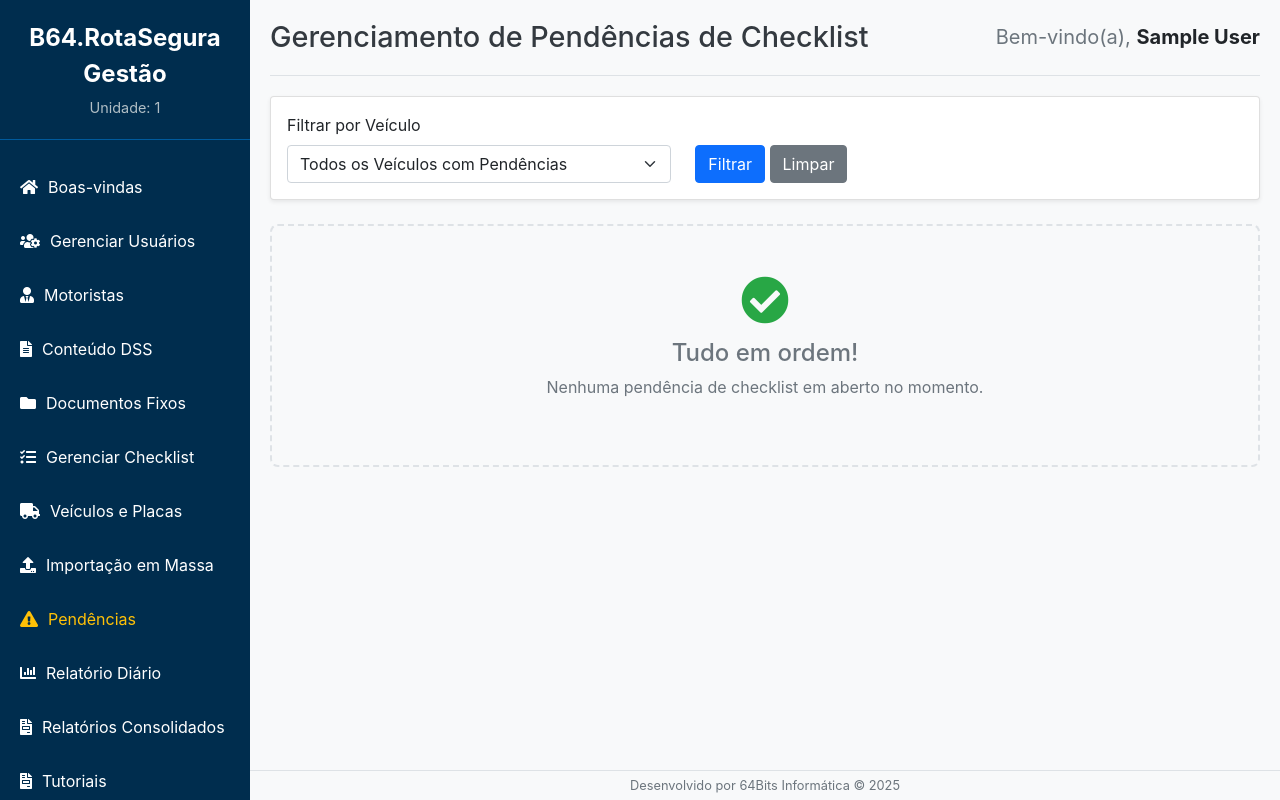
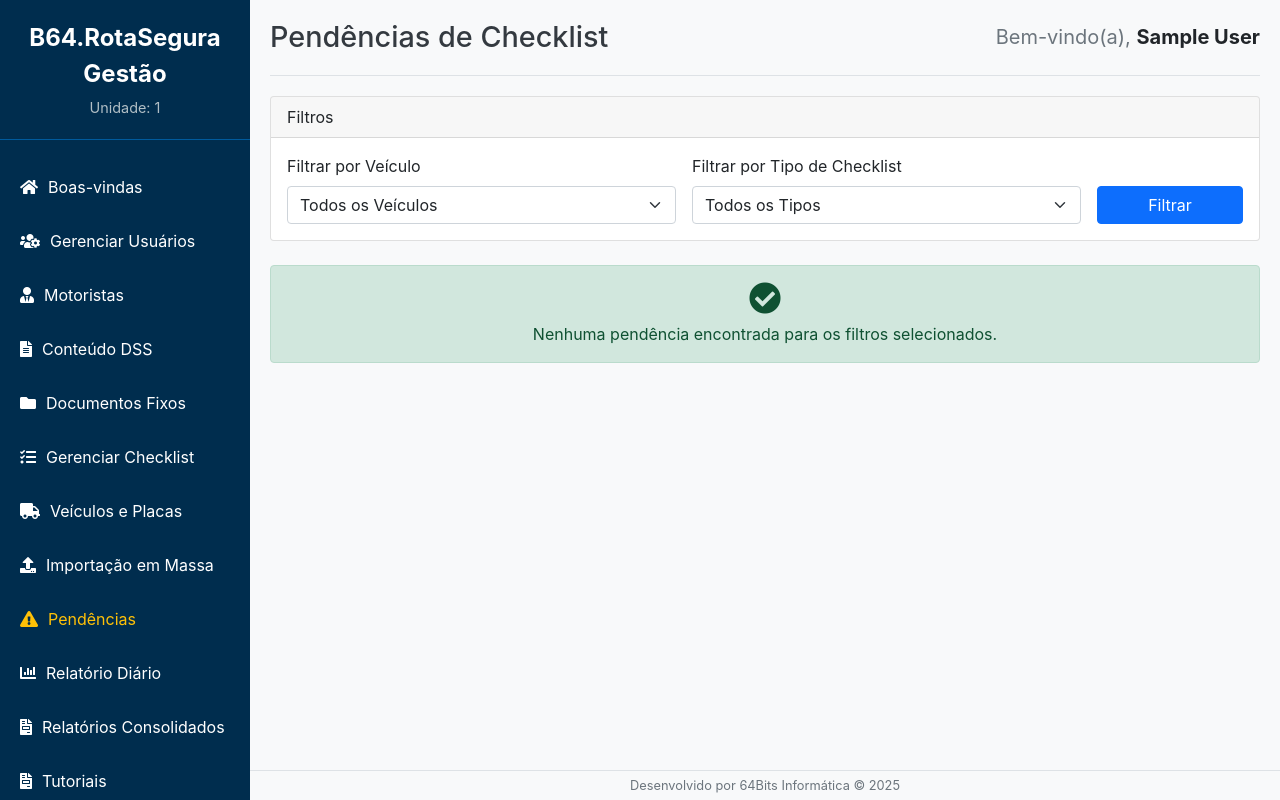
Before and after one commit to transp-admir/dss, a Flask app: page /admin/pendencias in a window 1280 px wide. Run offline with Flask 3, Linux system fonts and the light colour scheme; the visitor is signed in with stand-in values (Sample User, id 1).

Commit message:
adicao das pendencias do check mensa no painel e organizacao do template

```diff
--- a/app/routes.py
+++ b/app/routes.py
@@ -1421,7 +1421,7 @@ def excluir_documento(documento_id):
 #-----------------------------------------------------------------------
 
 # --- ROTAS DE GERENCIAMENTO DE PENDÊNCIAS (COM FILTRO DE UNIDADE) ---
-# Apague a função resolver_pendencia (se ainda existir) e substitua a gerenciar_pendencias por esta:
+# Substitua a função gerenciar_pendencias() inteira por este bloco corrigido:
 @admin_bp.route('/pendencias', methods=['GET', 'POST'])
 @login_required()
 def gerenciar_pendencias():
@@ -1438,14 +1438,12 @@ def gerenciar_pendencias():
             flash('Pendência não encontrada.', 'danger')
             return redirect(url_for('admin.gerenciar_pendencias'))
 
-        # --- APLICAÇÃO CORRETA DAS REGRAS DE SEGURANÇA (POST) ---
+        # Validações de segurança para a ação de resolver
         if user_role != 'admin':
-            # Regra 1: Usuário deve ser da mesma unidade da pendência.
             if user_unidade and (not pendencia.veiculo or pendencia.veiculo.unidade != user_unidade):
                 flash('Você não tem permissão para alterar pendências de outra unidade.', 'danger')
                 return redirect(url_for('admin.gerenciar_pendencias'))
 
-            # Regra 2: Se o usuário tiver um setor, ele só pode alterar pendências do seu setor.
             if user_setor and (not pendencia.item or pendencia.item.setor_responsavel != user_setor):
                 flash('Você não tem permissão para alterar pendências deste setor.', 'danger')
                 return redirect(url_for('admin.gerenciar_pendencias'))
@@ -1454,7 +1452,6 @@ def gerenciar_pendencias():
             flash('Esta pendência não está mais com o status PENDENTE.', 'warning')
             return redirect(url_for('admin.gerenciar_pendencias'))
 
-        # Atualiza os dados da pendência
         pendencia.status = request.form.get('status')
         pendencia.observacao_admin = request.form.get('observacao_admin')
         pendencia.numero_os = request.form.get('numero_os')
@@ -1462,50 +1459,65 @@ def gerenciar_pendencias():
         db.session.commit()
 
         flash(f'Pendência do veículo {pendencia.veiculo.nome_conjunto} foi atualizada com sucesso.', 'success')
-        return redirect(url_for('admin.gerenciar_pendencias'))
+        return redirect(request.referrer or url_for('admin.gerenciar_pendencias'))
 
     # --- LÓGICA PARA EXIBIR A LISTA DE PENDÊNCIAS (MÉTODO GET) ---
-    query = Pendencia.query.filter(Pendencia.status == 'PENDENTE')
-
-    # --- APLICAÇÃO CORRETA DAS REGRAS DE SEGURANÇA (GET) ---
+
+    # 1. Inicia a consulta e une todas as tabelas necessárias de uma vez para evitar ambiguidade.
+    query = Pendencia.query.join(
+        Veiculo, Pendencia.veiculo_id == Veiculo.id
+    ).join(
+        ChecklistItem, Pendencia.item_id == ChecklistItem.id
+    ).join(
+        Checklist, ChecklistItem.checklist_id == Checklist.id
+    )
+
+    # 2. Aplica o filtro de status padrão.
+    query = query.filter(Pendencia.status == 'PENDENTE')
+
+    # 3. Aplica os filtros de segurança com base no perfil do usuário.
     if user_role != 'admin':
-        query = query.join(Veiculo, Pendencia.veiculo_id == Veiculo.id)
-        # Regra 1: Filtra pela unidade do usuário.
         if user_unidade:
             query = query.filter(Veiculo.unidade == user_unidade)
-
-        # Regra 2: Se o usuário tiver um setor, filtra também pelo setor.
         if user_setor:
-            query = query.join(ChecklistItem, Pendencia.item_id == ChecklistItem.id)\
-                         .filter(ChecklistItem.setor_responsavel == user_setor)
-
-    # Filtra por um veículo específico do dropdown (lógica mantida)
+            query = query.filter(ChecklistItem.setor_responsavel == user_setor)
+
+    # 4. Captura e aplica os filtros da interface do usuário.
     veiculo_id_str = request.args.get('veiculo_id')
-    veiculo_id = int(veiculo_id_str) if veiculo_id_str else None
-    if veiculo_id:
-        query = query.filter(Pendencia.veiculo_id == veiculo_id)
-
+    tipo_selecionado = request.args.get('tipo_checklist')
+
+    if veiculo_id_str:
+        query = query.filter(Pendencia.veiculo_id == int(veiculo_id_str))
+
+    if tipo_selecionado and tipo_selecionado != 'todos':
+        query = query.filter(Checklist.tipo == tipo_selecionado)
+
+    # 5. Executa a consulta e prepara os dados para o template.
     pendencias = query.order_by(Pendencia.data_criacao.desc()).all()
 
-    # Agrupa pendências por veículo para a exibição (lógica mantida)
     pendencias_agrupadas = defaultdict(list)
     for pendencia in pendencias:
         if pendencia.veiculo:
             pendencias_agrupadas[pendencia.veiculo].append(pendencia)
 
-    # Popula o dropdown de veículos (lógica mantida, já estava correta)
+    # 6. Popula os dropdowns de filtro.
     veiculos_query = Veiculo.query.order_by(Veiculo.nome_conjunto)
     if user_role != 'admin' and user_unidade:
         veiculos_query = veiculos_query.filter(Veiculo.unidade == user_unidade)
-
     todos_veiculos = veiculos_query.all()
+
+    tipos_checklist_db = db.session.query(Checklist.tipo).distinct().order_by(Checklist.tipo).all()
+    tipos_checklist = [tipo[0] for tipo in tipos_checklist_db]
 
     return render_template(
         'admin_pendencias.html',
         pendencias_agrupadas=pendencias_agrupadas,
         todos_veiculos=todos_veiculos,
-        veiculo_selecionado_id=veiculo_id
+        veiculo_selecionado_id=int(veiculo_id_str) if veiculo_id_str else None,
+        tipos_checklist=tipos_checklist,
+        tipo_selecionado=tipo_selecionado
     )
+
 
 
 
--- a/app/templates/admin_pendencias.html
+++ b/app/templates/admin_pendencias.html
@@ -2,83 +2,65 @@
 
 {% block title %}Gerenciar Pendências{% endblock %}
 
-{% block header %}Gerenciamento de Pendências de Checklist{% endblock %}
+{% block header %}Pendências de Checklist{% endblock %}
 
 {% block content %}
-<style>
-    .accordion-button {
-        font-weight: 500;
-    }
-    .badge {
-        font-size: 0.9em;
-    }
-    .table-sm th, .table-sm td {
-        padding: 0.5rem;
-        vertical-align: middle;
-    }
-    .empty-state {
-        text-align: center;
-        padding: 50px 20px;
-        color: #6c757d;
-        border: 2px dashed #dee2e6;
-        border-radius: 8px;
-        background-color: #f8f9fa;
-    }
-    .empty-state i {
-        font-size: 3rem;
-        margin-bottom: 15px;
-        color: #28a745;
-    }
-    .alert-secondary h6 {
-        color: #383d41;
-    }
-</style>
-
-<!-- Filtro por Veículo -->
-<div class="card shadow-sm mb-4">
+<div class="card">
+    <div class="card-header">
+        Filtros
+    </div>
     <div class="card-body">
-        <form method="GET" action="{{ url_for('admin.gerenciar_pendencias') }}">
-            <div class="row align-items-end">
+        <form method="GET" action="{{ url_for('admin.gerenciar_pendencias') }}" class="row g-3 align-items-end">
             <div class="col-md-5">
                 <label for="veiculo_id" class="form-label">Filtrar por Veículo</label>
                 <select name="veiculo_id" id="veiculo_id" class="form-select">
-                        <option value="">Todos os Veículos com Pendências</option>
+                    <option value="">Todos os Veículos</option>
                     {% for v in todos_veiculos %}
-                            <option value="{{ v.id }}" {% if v.id == veiculo_selecionado_id %}selected{% endif %}>
-                                {{ v.nome_conjunto }}
-                            </option>
+                        <option value="{{ v.id }}" {% if v.id == veiculo_selecionado_id %}selected{% endif %}>{{ v.nome_conjunto }}</option>
                     {% endfor %}
                 </select>
             </div>
-                <div class="col-md-3">
-                    <button type="submit" class="btn btn-primary">Filtrar</button>
-                    <a href="{{ url_for('admin.gerenciar_pendencias') }}" class="btn btn-secondary">Limpar</a>
+
+            {# NOVO FILTRO POR TIPO DE CHECKLIST #}
+            <div class="col-md-5">
+                <label for="tipo_checklist" class="form-label">Filtrar por Tipo de Checklist</label>
+                <select name="tipo_checklist" id="tipo_checklist" class="form-select">
+                    <option value="todos" {% if not tipo_selecionado or tipo_selecionado == 'todos' %}selected{% endif %}>Todos os Tipos</option>
+                    {% for tipo in tipos_checklist %}
+                        <option value="{{ tipo }}" {% if tipo == tipo_selecionado %}selected{% endif %}>{{ tipo }}</option>
+                    {% endfor %}
+                </select>
             </div>
+
+            <div class="col-md-2">
+                <button type="submit" class="btn btn-primary w-100">Filtrar</button>
             </div>
         </form>
     </div>
 </div>
 
-
+<div class="mt-4">
     {% if not pendencias_agrupadas %}
-    <div class="empty-state">
-        <i class="fas fa-check-circle"></i>
-        <h4>Tudo em ordem!</h4>
-        <p>Nenhuma pendência de checklist em aberto no momento.</p>
+        <div class="alert alert-success text-center">
+            <i class="fas fa-check-circle fa-2x mb-2"></i>
+            <p class="mb-0">Nenhuma pendência encontrada para os filtros selecionados.</p>
         </div>
     {% else %}
-    <div class="accordion" id="pendenciasAccordion">
+        <div class="accordion" id="accordionPendencias">
             {% for veiculo, pendencias in pendencias_agrupadas.items() %}
                 <div class="accordion-item">
                     <h2 class="accordion-header" id="heading-{{ veiculo.id }}">
-                    <button class="accordion-button" type="button" data-bs-toggle="collapse" data-bs-target="#collapse-{{ veiculo.id }}" aria-expanded="true" aria-controls="collapse-{{ veiculo.id }}">
-                        <strong>{{ veiculo.nome_conjunto }}</strong>
-                        <span class="ms-3 badge bg-danger">{{ pendencias|length }} Pendência(s)</span>
+                        {# 1. O botão agora começa colapsado (aria-expanded="false" e class="collapsed") #}
+                        <button class="accordion-button collapsed" type="button" data-bs-toggle="collapse" data-bs-target="#collapse-{{ veiculo.id }}" aria-expanded="false" aria-controls="collapse-{{ veiculo.id }}">
+                            <span class="fw-bold me-3">{{ veiculo.nome_conjunto }}</span>
+                            <span class="badge bg-danger">{{ pendencias|length }} Pendência(s)</span>
                         </button>
                     </h2>
-                <div id="collapse-{{ veiculo.id }}" class="accordion-collapse collapse show" aria-labelledby="heading-{{ veiculo.id }}" data-bs-parent="#pendenciasAccordion">
+                    {# 2. O conteúdo do acordeão não tem mais a classe "show" para começar fechado #}
+                    <div id="collapse-{{ veiculo.id }}" class="accordion-collapse collapse" aria-labelledby="heading-{{ veiculo.id }}" data-bs-parent="#accordionPendencias">
                         <div class="accordion-body">
-                        <table class="table table-sm table-hover">
+                            <div class="table-responsive">
+                                <table class="table table-hover table-striped">
                                     <thead>
                                         <tr>
                                             <th>Data</th>
@@ -92,77 +74,58 @@
                                         {% for pendencia in pendencias %}
                                             <tr>
                                                 <td>{{ pendencia.data_criacao.strftime('%d/%m/%Y %H:%M') }}</td>
-                                        <td>{{ pendencia.item.texto }}</td>
-                                        <td><em>"{{ pendencia.resposta_abertura.observacao or 'N/A' }}"</em></td>
-                                        <td>{{ pendencia.resposta_abertura.preenchimento.motorista.nome }}</td>
+                                                <td>
+                                                    {{ pendencia.item.texto if pendencia.item else 'Item não encontrado' }}
+                                                    <br>
+                                                    <small class="text-muted">({{ pendencia.item.checklist.tipo if pendencia.item and pendencia.item.checklist else 'Tipo desconhecido' }})</small>
+                                                </td>
+                                                <td>{{ pendencia.resposta_abertura.observacao if pendencia.resposta_abertura else 'N/A' }}</td>
+                                                <td>{{ pendencia.resposta_abertura.preenchimento.motorista.nome if pendencia.resposta_abertura and pendencia.resposta_abertura.preenchimento and pendencia.resposta_abertura.preenchimento.motorista else 'Motorista não encontrado' }}</td>
                                                 <td class="text-center">
-                                            <button type="button" class="btn btn-warning btn-sm" data-bs-toggle="modal" data-bs-target="#resolverModal-{{ pendencia.id }}">
+                                                    <button type="button" class="btn btn-warning btn-sm" data-bs-toggle="modal" data-bs-target="#resolverPendenciaModal-{{ pendencia.id }}">
                                                         <i class="fas fa-edit"></i> Resolver
                                                     </button>
                                                 </td>
                                             </tr>
 
                                             <!-- Modal para Resolver Pendência -->
-                                    <div class="modal fade" id="resolverModal-{{ pendencia.id }}" tabindex="-1" aria-labelledby="resolverModalLabel-{{ pendencia.id }}" aria-hidden="true">
-                                        <div class="modal-dialog modal-lg"> {# Aumentado para modal-lg #}
+                                            <div class="modal fade" id="resolverPendenciaModal-{{ pendencia.id }}" tabindex="-1" aria-labelledby="resolverPendenciaModalLabel-{{ pendencia.id }}" aria-hidden="true">
+                                                <div class="modal-dialog">
                                                     <div class="modal-content">
                                                         <div class="modal-header">
-                                                    <h5 class="modal-title" id="resolverModalLabel-{{ pendencia.id }}">Resolver Pendência: {{ pendencia.item.texto }}</h5>
+                                                            <h5 class="modal-title" id="resolverPendenciaModalLabel-{{ pendencia.id }}">Resolver Pendência</h5>
                                                             <button type="button" class="btn-close" data-bs-dismiss="modal" aria-label="Close"></button>
                                                         </div>
-                                                <form action="{{ url_for('admin.gerenciar_pendencias') }}" method="POST">
+                                                        <form method="POST" action="{{ url_for('admin.gerenciar_pendencias') }}">
                                                             <div class="modal-body">
                                                                 <input type="hidden" name="pendencia_id" value="{{ pendencia.id }}">
-                                                        <p><strong>Veículo:</strong> {{ veiculo.nome_conjunto }}</p>
-                                                        <p><strong>Observação do Motorista (para este item):</strong> {{ pendencia.resposta_abertura.observacao or 'N/A' }}</p>
 
-                                                        <hr>
-                                                        <div class="alert alert-secondary p-2">
-                                                            <h6 class="alert-heading">Contexto: Observações Gerais do Checklist Original</h6>
-                                                            {% set preenchimento = pendencia.resposta_abertura.preenchimento %}
-                                                            {% if preenchimento.outros_problemas or preenchimento.solucoes_adotadas or preenchimento.pendencias_gerais %}
-                                                                {% if preenchimento.outros_problemas %}
-                                                                    <p class="mb-1 small"><strong>Outros Problemas:</strong><br>{{ preenchimento.outros_problemas|nl2br }}</p>
-                                                                {% endif %}
-                                                                {% if preenchimento.solucoes_adotadas %}
-                                                                    <p class="mb-1 small"><strong>Soluções Adotadas:</strong><br>{{ preenchimento.solucoes_adotadas|nl2br }}</p>
-                                                                {% endif %}
-                                                                {% if preenchimento.pendencias_gerais %}
-                                                                    <p class="mb-0 small"><strong>Pendências para Manutenção:</strong><br>{{ preenchimento.pendencias_gerais|nl2br }}</p>
-                                                                {% endif %}
-                                                            {% else %}
-                                                                <p class="mb-0 small"><em>Nenhuma observação geral foi registrada neste checklist.</em></p>
-                                                            {% endif %}
-                                                        </div>
-                                                        <hr>
-
-                                                        <div class="row">
-                                                            <div class="col-md-6">
                                                                 <div class="mb-3">
-                                                                    <label for="status-{{ pendencia.id }}" class="form-label"><strong>Alterar Status para:</strong></label>
-                                                                    <select name="status" id="status-{{ pendencia.id }}" class="form-select" required>
-                                                                        <option value="RESOLVIDO">RESOLVIDO</option>
-                                                                        <option value="EM_ANDAMENTO">EM ANDAMENTO</option>
-                                                                        <option value="NAO_PROCEDE">NÃO PROCEDE</option>
-                                                                    </select>
-                                                                </div>
-                                                            </div>
-                                                            <div class="col-md-6">
-                                                                <div class="mb-3">
-                                                                    <label for="numero_os-{{ pendencia.id }}" class="form-label"><strong>N° Ordem de Serviço (O.S.):</strong></label>
-                                                                    <input type="text" name="numero_os" id="numero_os-{{ pendencia.id }}" class="form-control" placeholder="Opcional">
-                                                                </div>
-                                                            </div>
+                                                                    <strong>Veículo:</strong> {{ veiculo.nome_conjunto }}<br>
+                                                                    <strong>Item:</strong> {{ pendencia.item.texto if pendencia.item else 'N/A' }}
                                                                 </div>
 
                                                                 <div class="mb-3">
-                                                            <label for="observacao_admin-{{ pendencia.id }}" class="form-label"><strong>Observação do Administrador:</strong></label>
-                                                            <textarea name="observacao_admin" id="observacao_admin-{{ pendencia.id }}" class="form-control" rows="3"></textarea>
+                                                                    <label for="status-{{ pendencia.id }}" class="form-label">Novo Status</label>
+                                                                    <select class="form-select" id="status-{{ pendencia.id }}" name="status">
+                                                                        <option value="RESOLVIDO">Resolvido</option>
+                                                                        <option value="FINALIZADO">Finalizado (sem resolução)</option>
+                                                                    </select>
+                                                                </div>
+
+                                                                <div class="mb-3">
+                                                                    <label for="numero_os-{{ pendencia.id }}" class="form-label">Número da O.S. (Opcional)</label>
+                                                                    <input type="text" class="form-control" id="numero_os-{{ pendencia.id }}" name="numero_os">
+                                                                </div>
+
+                                                                <div class="mb-3">
+                                                                    <label for="observacao_admin-{{ pendencia.id }}" class="form-label">Observação da Resolução</label>
+                                                                    <textarea class="form-control" id="observacao_admin-{{ pendencia.id }}" name="observacao_admin" rows="3"></textarea>
                                                                 </div>
                                                             </div>
                                                             <div class="modal-footer">
                                                                 <button type="button" class="btn btn-secondary" data-bs-dismiss="modal">Cancelar</button>
-                                                        <button type="submit" class="btn btn-primary">Salvar Alteração</button>
+                                                                <button type="submit" class="btn btn-primary">Salvar Resolução</button>
                                                             </div>
                                                         </form>
                                                     </div>
@@ -174,7 +137,9 @@
                             </div>
                         </div>
                     </div>
+                </div>
             {% endfor %}
         </div>
     {% endif %}
+</div>
 {% endblock %}
```
Lines whose indentation alone changed are shown as unchanged.
